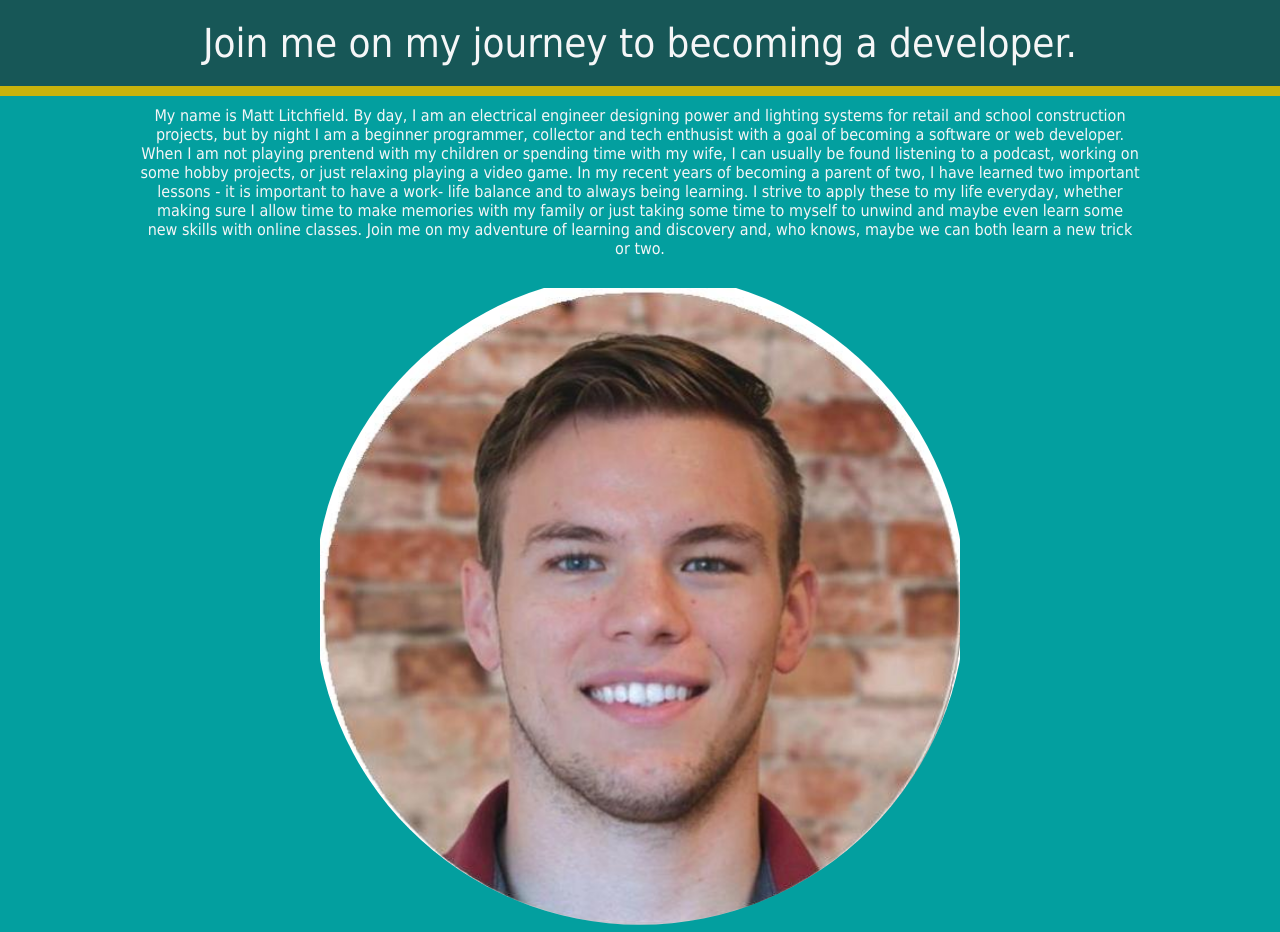
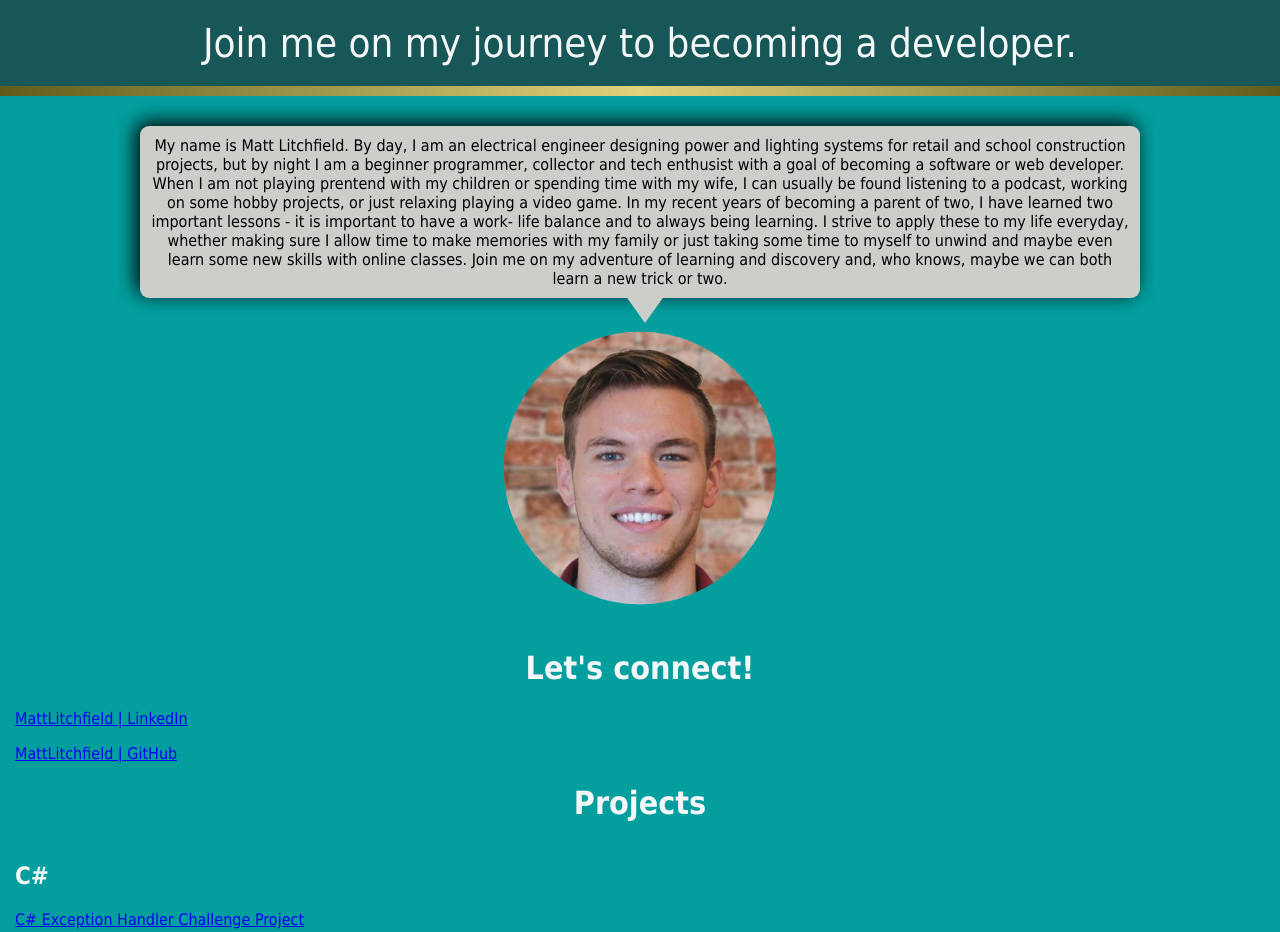
Before and after one commit to mlitchfield901/mlitchfield901.github.io, a plain HTML site: page index.html in a window 1280 px wide. Shown: the top 932 px of the page. Drawn offline with Linux system fonts and the light colour scheme.

Commit message:
Update styles.css
updated quote bubble design and added color gradient to separation line.

```diff
--- a/styles.css
+++ b/styles.css
@@ -29,11 +29,16 @@ h1{
   text-align: center;
   margin: 10px auto;
   max-width: 1000px;
+  width: auto;
+  height: auto;
+  padding: 10px;
+  color: black;
 }
 
 .separation_line{
-  background-color: #c9b30b;
+  background: linear-gradient(90deg, rgb(95, 92, 27), #dfd37c, rgb(95, 92, 27));
   height: 10px;
+  margin-bottom: 30px;
 }
 
 h2{
@@ -47,7 +52,32 @@ p, h2{
 img {
   display: block;
   margin: auto;
-  width: 50%;
+  width: 300px;
+  height: 300px;
   padding-top: 20px;
-  clip-path: circle(50%);
+  clip-path: circle(44%);
 }
+
+.quote_bubble{
+  width: auto;
+  max-width: 1000px;
+  height: auto;
+  background-color: #cccfc9;
+  margin: auto;
+  border-radius: 9px;
+  box-shadow: -4px -4px 20px rgb(0, 0, 0);
+  position: relative;
+}
+
+.quote_bubble:after{
+  content: "";
+  display: block;
+  position: absolute;
+  width: 0;
+  height: 0;
+  border-top: 35px solid #cccfc9;
+  border-left: 25px solid transparent;
+  border-right: 25px solid transparent;
+  bottom: -25px;
+  right: 47%;
+}
```
